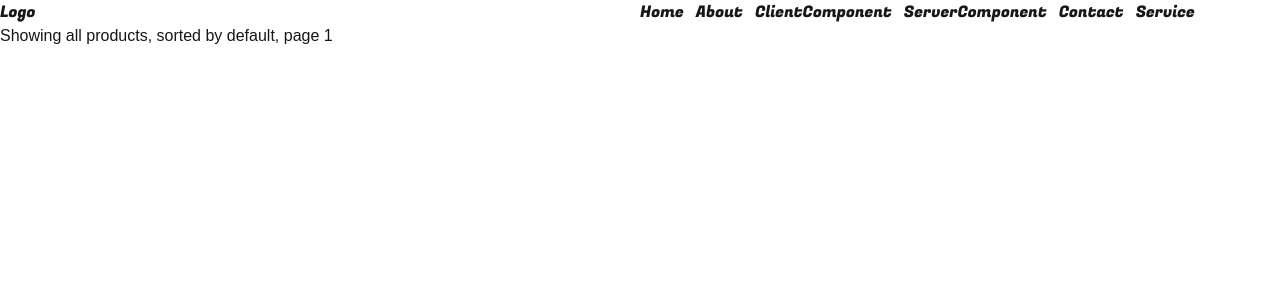
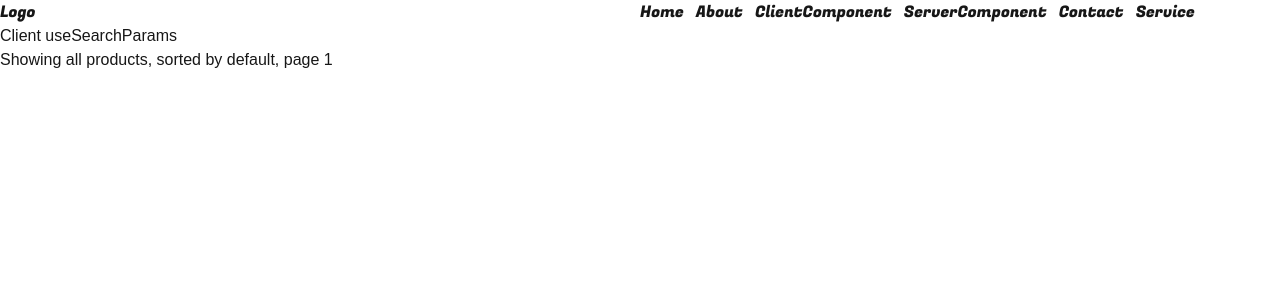
Before and after one commit to khannsameer/Nextjs-journey, a Next.js app: page /products in a window 1280 px wide. Shown: the top 300 px of the page. Built offline with nearby package versions, Linux system fonts and the light colour scheme.

Commit message:
Add ProductsList component and update products page

```diff
--- /dev/null
+++ b/app/(users)/products/ProductsList.jsx
@@ -0,0 +1,20 @@
+"use client";
+import { useSearchParams } from "next/navigation";
+
+const ProductsList = () => {
+  const searchParams = useSearchParams();
+
+  const pages = searchParams.getAll("page");
+  const category = searchParams.get("category");
+
+  console.log("page:", pages);
+  console.log("category:", category);
+
+  return (
+    <>
+      <h1>Client useSearchParams</h1>
+    </>
+  );
+};
+
+export default ProductsList;
--- a/app/(users)/products/page.jsx
+++ b/app/(users)/products/page.jsx
@@ -1,8 +1,9 @@
 import React from "react";
+import ProductsList from "./ProductsList";
 
 const Products = async ({ searchParams }) => {
   const searchParam = await searchParams;
-  //   console.log(searchParams);
+  console.log("outer:", searchParam);
 
   const category = searchParam?.category || "all";
   const sort = searchParam?.sort || "default";
@@ -12,6 +13,7 @@ const Products = async ({ searchParams }) => {
     <>
       {/* <h1>Search Params</h1> */}
       <div>
+        <ProductsList />
         Showing {category} products, sorted by {sort}, page {page}
       </div>
     </>
```
